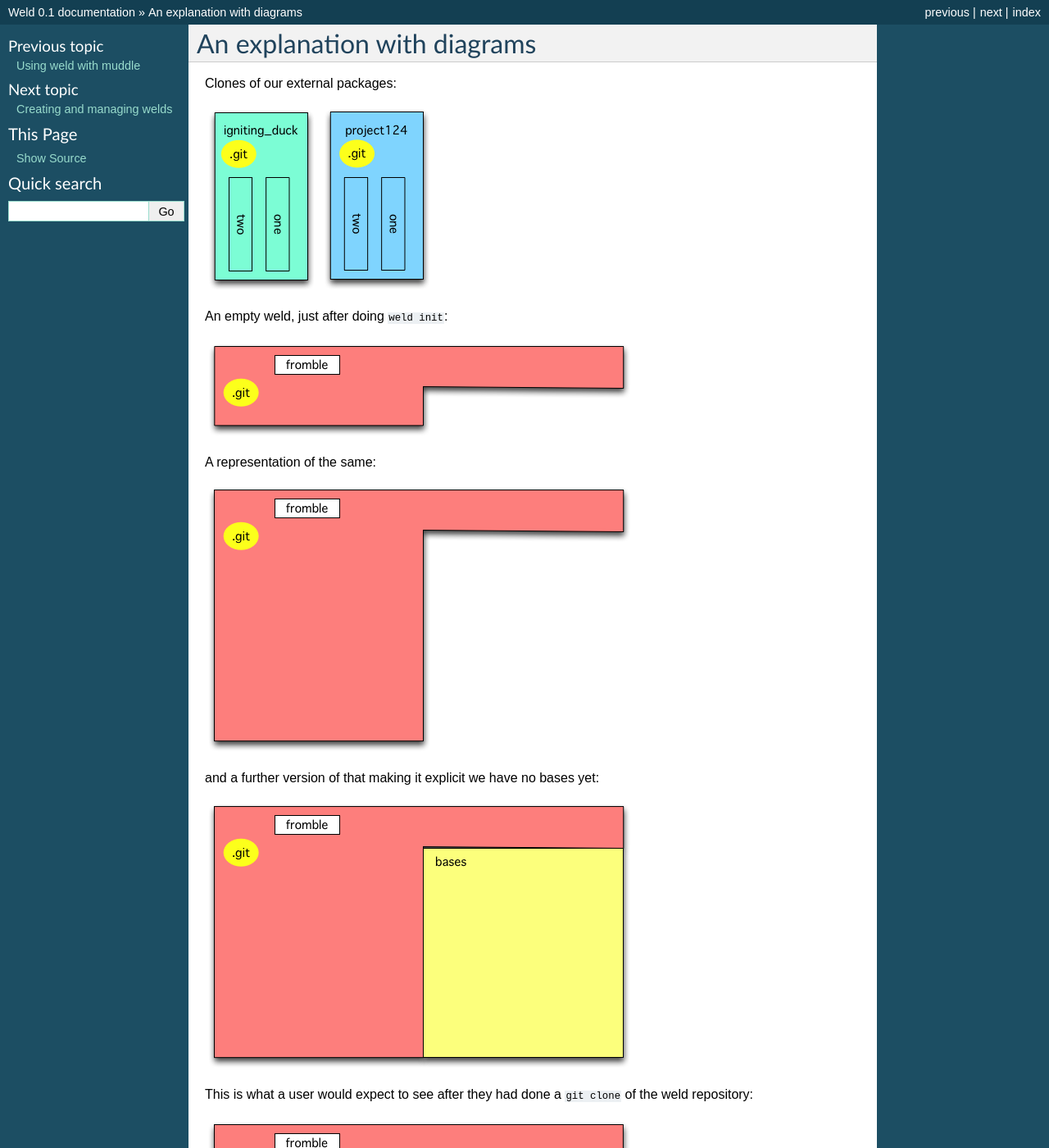
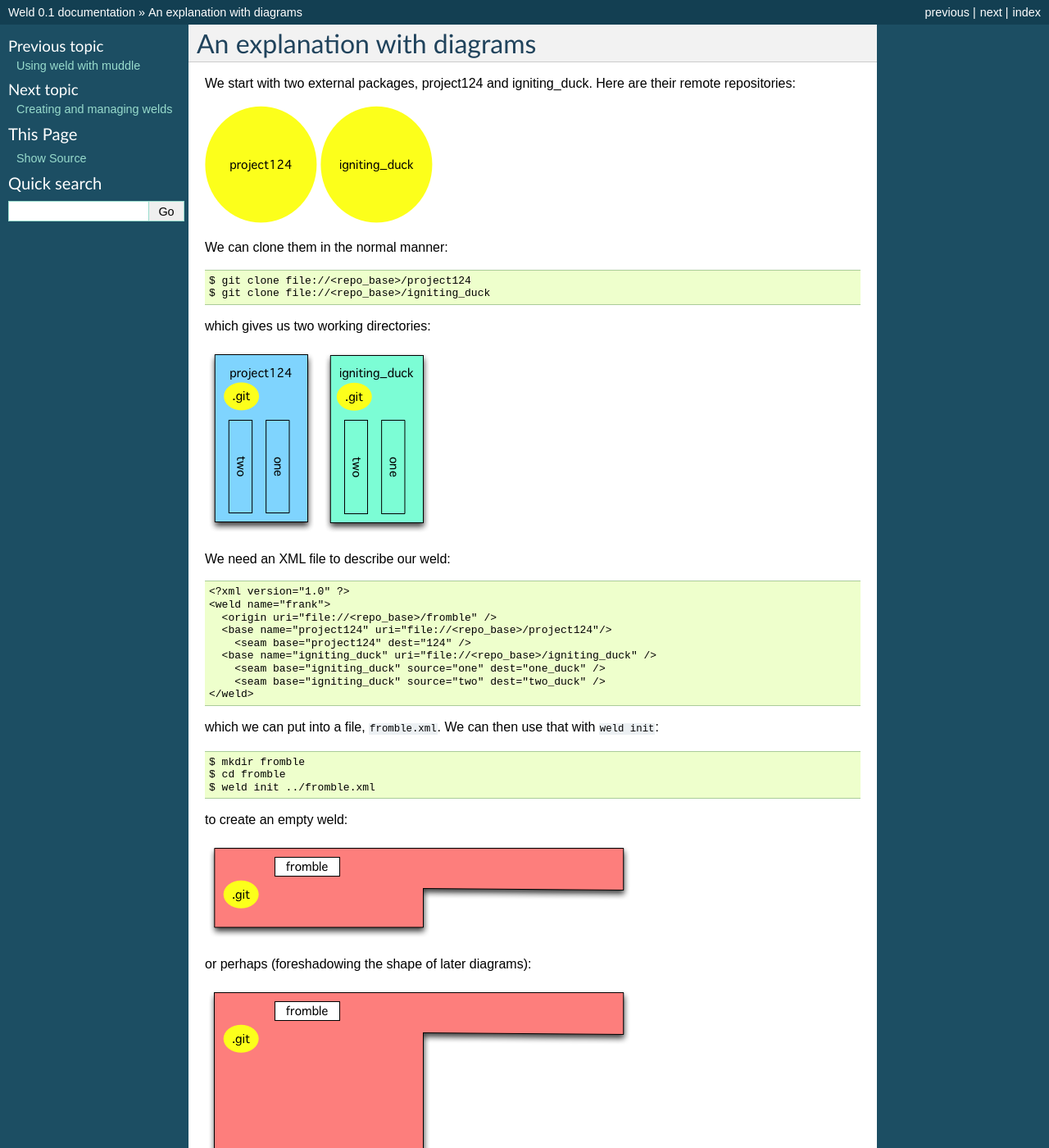
Before and after one commit to kynesim/weld, a Sphinx documentation site: the page built from docs/with-diagrams.txt, in a window 1280 px wide and 1400 px high. Shown: the whole window at 82% size. Built offline with Sphinx 7.4.7, drawn with Linux system fonts in a browser that asks for light colours; some of the changed text lies outside the part shown.

Commit message:
Make the with-diagrams more interesting

```diff
--- a/docs/with-diagrams.txt
+++ b/docs/with-diagrams.txt
@@ -2,50 +2,111 @@
 An explanation with diagrams
 ============================
 
-Clones of our external packages:
+We start with two external packages, project124 and igniting_duck. Here are
+their remote repositories:
 
+.. image:: images/project124_repo.png
+.. image:: images/igniting_duck_repo.png
+
+We can clone them in the normal manner::
+
+  $ git clone file://<repo_base>/project124
+  $ git clone file://<repo_base>/igniting_duck
+
+which gives us two working directories:
+
+.. image:: images/project124.png
 .. image:: images/igniting_duck.png
-.. image:: images/project124.png
 
-An empty weld, just after doing ``weld init``:
+We need an XML file to describe our weld::
+
+  <?xml version="1.0" ?>
+  <weld name="frank">
+    <origin uri="file://<repo_base>/fromble" />
+    <base name="project124" uri="file://<repo_base>/project124"/>
+      <seam base="project124" dest="124" />
+    <base name="igniting_duck" uri="file://<repo_base>/igniting_duck" />
+      <seam base="igniting_duck" source="one" dest="one_duck" />
+      <seam base="igniting_duck" source="two" dest="two_duck" />
+  </weld>
+
+which we can put into a file, ``fromble.xml``. We can then use that with
+``weld init``::
+
+  $ mkdir fromble
+  $ cd fromble
+  $ weld init ../fromble.xml
+
+to create an empty weld:
 
 .. image:: images/fromble_empty.png
 
-A representation of the same:
+or perhaps (foreshadowing the shape of later diagrams):
 
 .. image:: images/fromble_L_shaped.png
 
-and a further version of that making it explicit we have no bases yet:
+or even, that making it explicit we have no bases yet:
 
 .. image:: images/fromble_empty_bases.png
 
-This is what a user would expect to see after they had done a ``git clone`` of
-the weld repository:
-
-.. image:: images/fromble_with_no_bases.png
-
-After doing ``weld pull project124`` they would have:
-
-.. image:: images/fromble_with_base_project124.png
-
-After also doing ``weld pull igniting_duck``, they would have:
+To populate it, we need to use ``weld pull _all``, which clones the two remote
+repositories into the weld's ``.weld/builds`` directory, then copies the
+content of those clones into the appropriate places in the weld, and commits
+the new weld contents. This gives us:
 
 .. image:: images/fromble_with_both_bases.png
 
-This is the weld after changing the name of the seam ``one_duck`` to
-``one_goose``:
+We can then create a new remote repository for the weld itself, and push to
+it::
 
-.. image:: images/fromble_one_goose.png
+  $ git push file://<repo_base>/fromble
 
-Repositories:
+so we now have three remote repositories:
 
 .. image:: images/fromble_repo.png
 .. image:: images/project124_repo.png
 .. image:: images/igniting_duck_repo.png
 
-This is an alternative way of showing "project124", trying to make it clearer
-that it is all of the base that is being included:
+Another user can now clone the weld directly::
 
-.. image:: images/fromble_all_blue.png
+  $ cd ~/work
+  $ git clone file://<repo_base>/fromble
+
+which gives them the weld with its seams:
+
+.. image:: images/fromble_with_no_bases.png
+
+They can work on this as they need, pushing to and pulling from the weld's
+remote repository with git in the normal manner.
+
+If we use a weld command that needs access to one of the bases, for instance::
+
+  $ weld query base project124
+
+then weld will clone project124 into ``.weld/bases/``, giving us:
+
+.. image:: images/fromble_with_base_project124.png
+
+If we decided to update the weld with any changes made in the remote
+igniting_duck repository, by doing::
+
+  $ weld pull igniting_duck
+
+then they would have:
+
+.. image:: images/fromble_with_both_bases.png
+
+And if we edited the XML file to change name of the seam ``one_duck`` to
+``one_goose`` and did::
+
+  $ git mv one_duck one_goose
+
+then we would have::
+
+.. image:: images/fromble_one_goose.png
+
+and because we have done *both* of those things, ``weld pull``, ``weld push``
+and all the other weld commands would recognise that the base directory
+``igniting_duck/one`` is now related to the weld seam ``one_goose``.
 
 .. vim: set filetype=rst tabstop=8 softtabstop=2 shiftwidth=2 expandtab:
```
